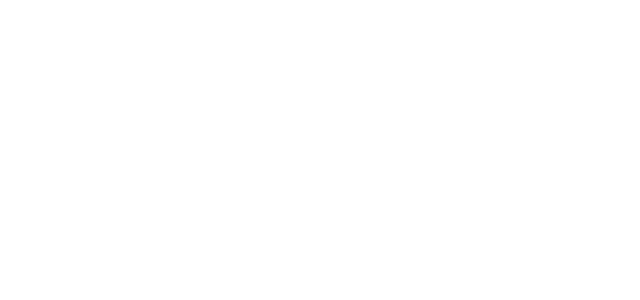
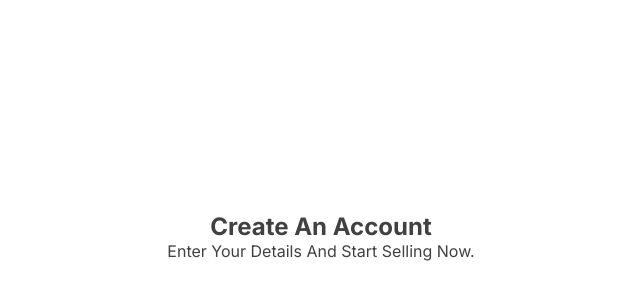
Before and after one commit to AlexNdungu/E-Comm, a React (Vite) app: page / in a window 1280 px wide. Shown: the part 164-464 px from the top of the page, without its empty margins (639-1279 px from the left). Built offline with nearby package versions, Linux system fonts and the light colour scheme.

Commit message:
Email and Password Input

```diff
--- a/src/Layouts/Auth/AuthLayout.jsx
+++ b/src/Layouts/Auth/AuthLayout.jsx
@@ -4,7 +4,10 @@
     return(
         <div className={styles.main_login_layout}>
             <div className={styles.log_lay_icon}></div>
-            <div className={styles.log_lay_form}></div>
+            <div className={styles.log_lay_form}>
+                <h2>Create An Account</h2>
+                <span>Enter Your Details And Start Selling Now.</span>
+            </div>
         </div>
     );
 }
--- a/src/Layouts/Auth/AuthLayout.module.css
+++ b/src/Layouts/Auth/AuthLayout.module.css
@@ -9,4 +9,9 @@
 .main_login_layout div {
     width: 50%;
     height: 100%;
+    display: flex;
+    align-items: center;
+    flex-direction: column;
+    justify-content: center;
+    color: #414141;
 }
```
Also changed, not shown: src/Components/Email/EmailInput.jsx (added), src/Components/Email/EmailInput.module.css (added), src/Components/Password/PassInput.jsx (added), src/Components/Password/PassInput.module.css (added).
